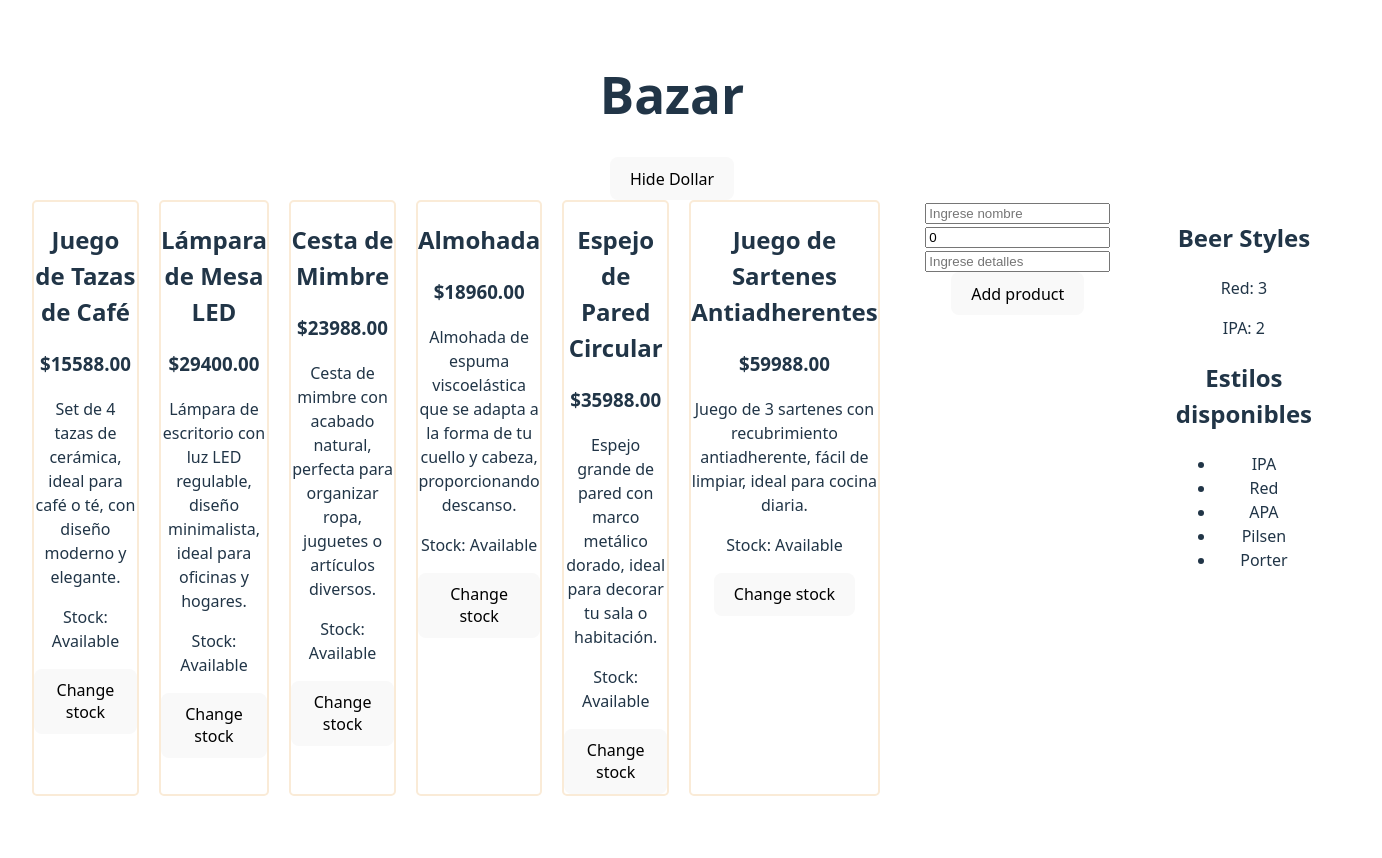
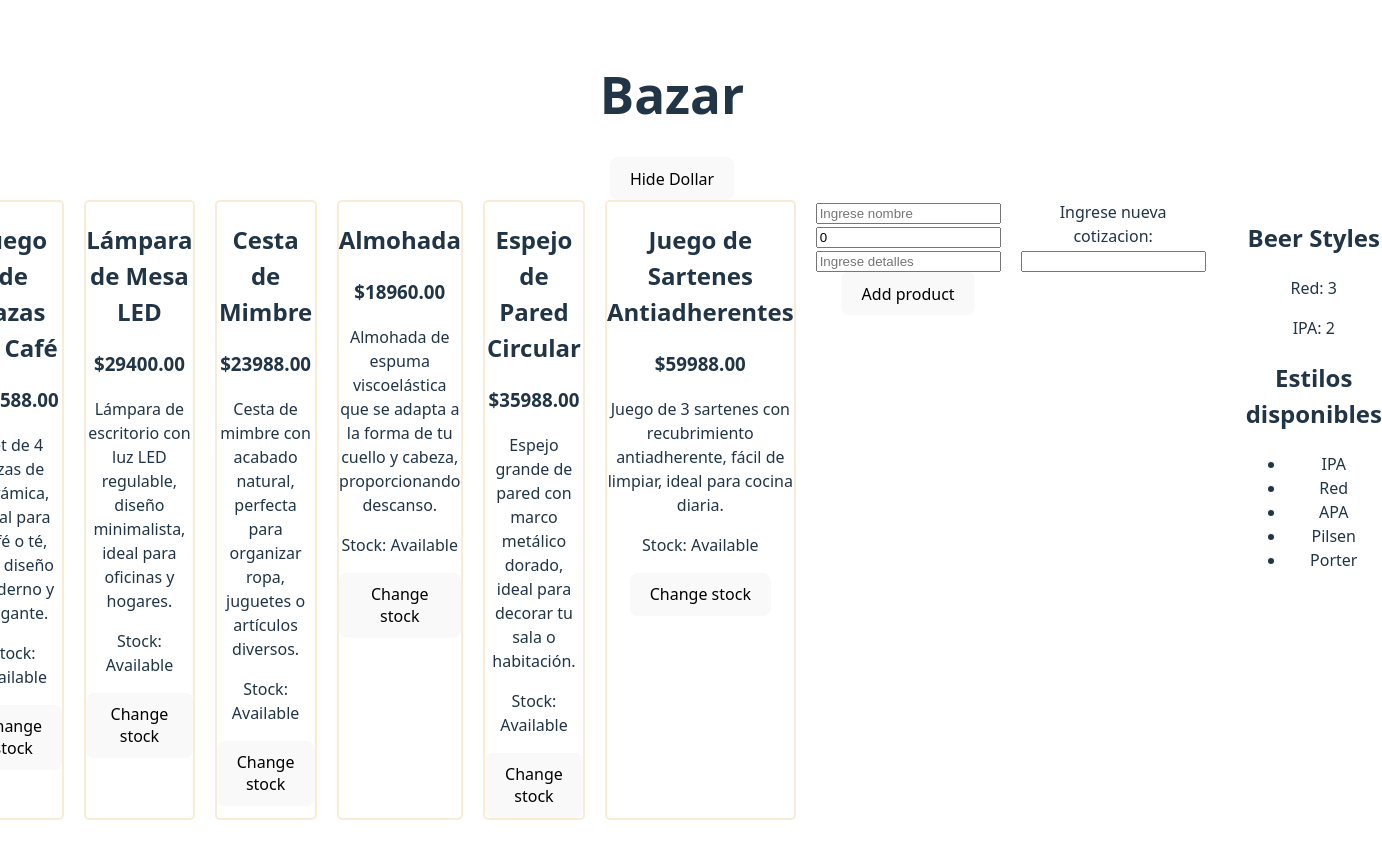
Before and after one commit to ninacnel/practices-2tup3, a React (Vite) app: page / in a window 1280 px wide. Shown: the top 858 px of the page, 1382 px wide, since content can reach past the window. Built offline with nearby package versions, Linux system fonts and the light colour scheme.

Commit message:
Added toggle to hide changedollar

```diff
--- a/src/App.jsx
+++ b/src/App.jsx
@@ -7,12 +7,10 @@ import ChangeDollar from './components/changeDollar/ChangeDollar';
 import { allProducts, beers } from './components/data';
 import ProductForm from './components/productForm/ProductForm';
 
-
-
 function App() {
   const [products, setProducts] = useState(allProducts);
+  const [hideDollar, setHideDollar] = useState(true);
   const [dollar, setDollar] = useState(1200);
-  const [hideDollar, setHideDollar] = useState(false);
 
   const handleAddProduct = (newProduct) =>{
       setProducts([...products, newProduct]);
@@ -27,6 +25,7 @@ function App() {
         <ProductForm onAddNewProduct={handleAddProduct}/>
         {hideDollar && (<ChangeDollar onSetNewDollar={setDollar}/>)}
         <br />
+        <br />
         <BeerStyles beers={beers} />
       </div>
       <Footer />
```
